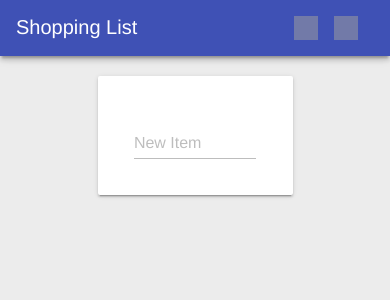
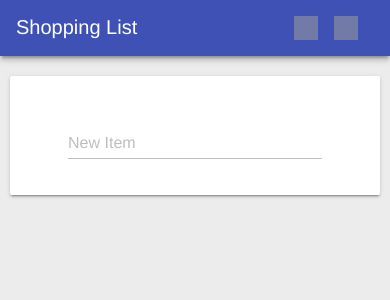
Before and after one commit to Iannes/shopping-list-react-app, a React (Create React App) app: page / in a window 390 px wide. Shown: the top 300 px of the page. Built offline with nearby package versions, Linux system fonts and the light colour scheme; grey boxes are pictures that could not be loaded.

Commit message:
styles: responsive form

```diff
--- a/src/App.css
+++ b/src/App.css
@@ -44,12 +44,6 @@ ul.shopping-list {
   list-style: none;
 }
 
-@media(max-width: 767px) {
-  ul.shopping-list,
-  .card {
-    max-width: 95%;
-  }
-}
 
 li {
   padding: 1rem 0 .5rem;
@@ -275,7 +269,15 @@ li {
   background: #fff;
   border-radius: 2px;
   margin: 16px;
-  box-shadow: 0 2px 2px 0 rgba(0, 0, 0, 0.14), 0 3px 1px -2px rgba(0, 0, 0, 0.2), 0 1px 5px 0 rgba(0, 0, 0, 0.12); }
+  box-shadow: 0 2px 2px 0 rgba(0, 0, 0, 0.14), 0 3px 1px -2px rgba(0, 0, 0, 0.2), 0 1px 5px 0 rgba(0, 0, 0, 0.12);
+}
+
+@media(max-width: 767px) {
+  ul.shopping-list,
+  .card {
+    max-width: 95%;
+  }
+}
 
 .weather-forecast .location {
   font-size: 1.75em; }
```
